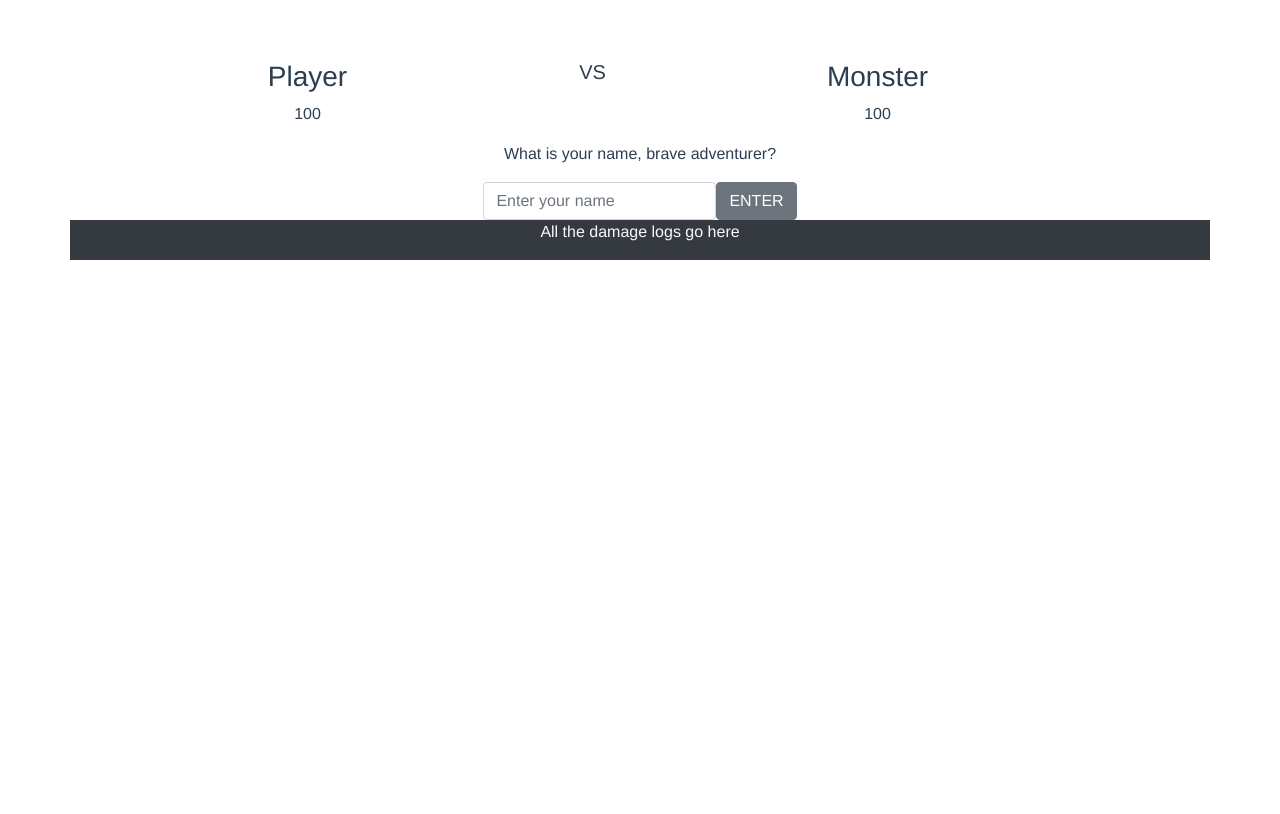
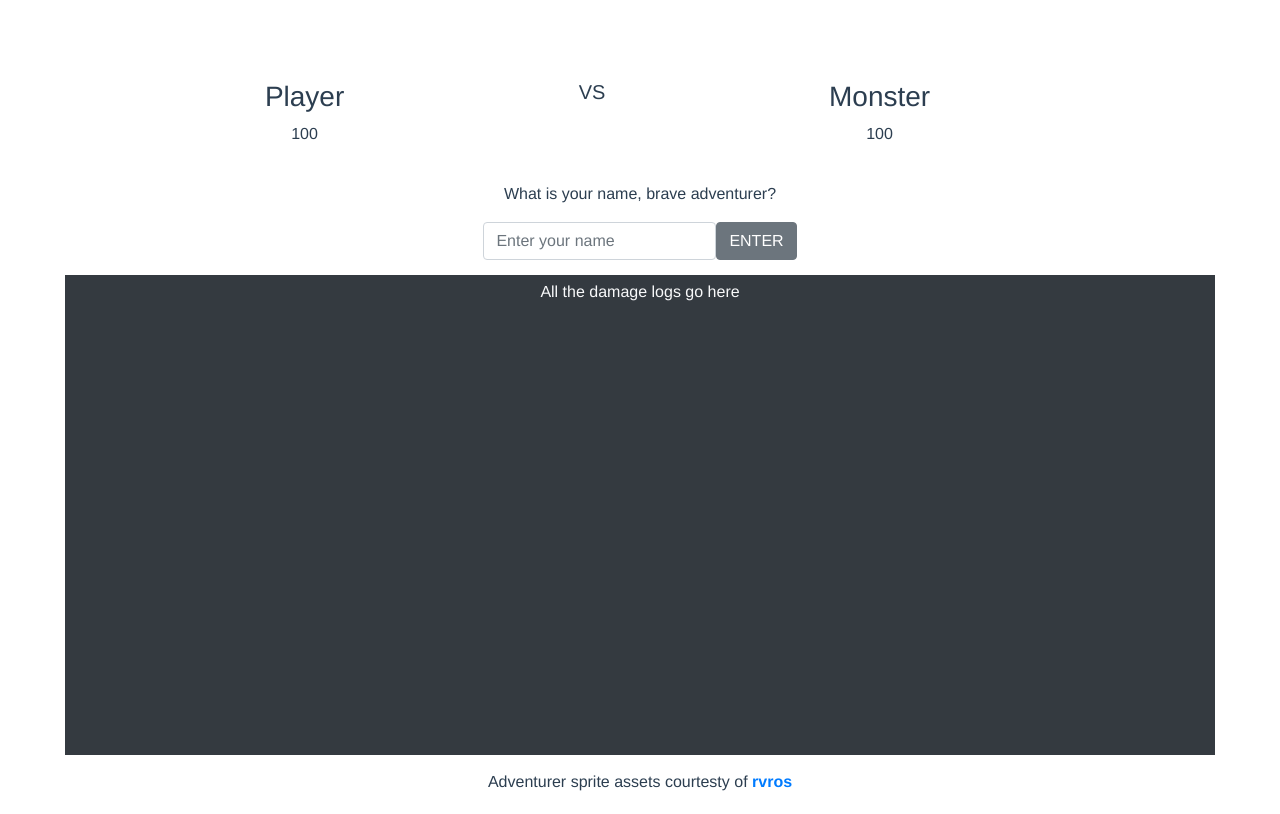
Before and after one commit to farahriz/vue-monster-slayer, a Vue app: page / in a window 1280 px wide. Built offline with nearby package versions, Linux system fonts and the light colour scheme.

Commit message:
Add check win funciton

```diff
--- a/src/App.vue
+++ b/src/App.vue
@@ -3,7 +3,8 @@
     <div class="container">
       <div class="row">
         <div class="col-lg-5">
-          <h3>Player</h3>
+          <h3 v-if="!gameRunning">Player</h3>
+          <h3 v-else>{{playerName}}</h3>
           <p>{{playerHealth}}</p>
         </div>
         <div class="col-lg-1">
@@ -43,6 +44,14 @@
       <div class="row">
         <div id="action-log" class="col-lg-12 bg-dark text-light">
           <p>All the damage logs go here</p>
+        </div>
+      </div>
+      <div class="row">
+        <div id="credits" class="col-lg-12">
+          Adventurer sprite assets courtesty of
+          <strong>
+            <a href="https://rvros.itch.io/animated-pixel-hero">rvros</a>
+          </strong>
         </div>
       </div>
     </div>
@@ -117,4 +126,12 @@ export default {
 .player-space {
   width: 50%;
 }
+
+#action-log {
+  height: 30em;
+}
+
+div {
+  padding: 5px;
+}
 </style>
```
